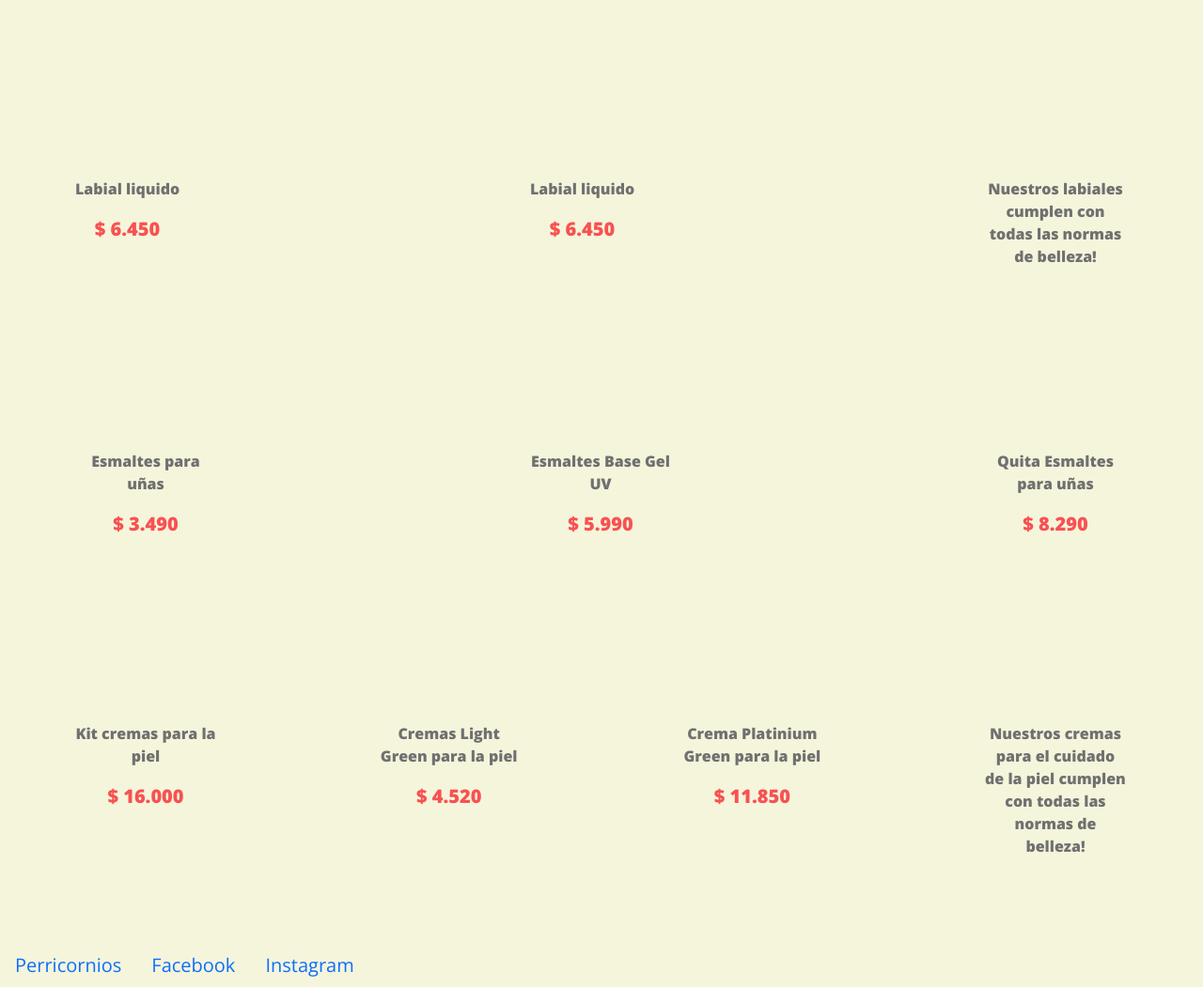
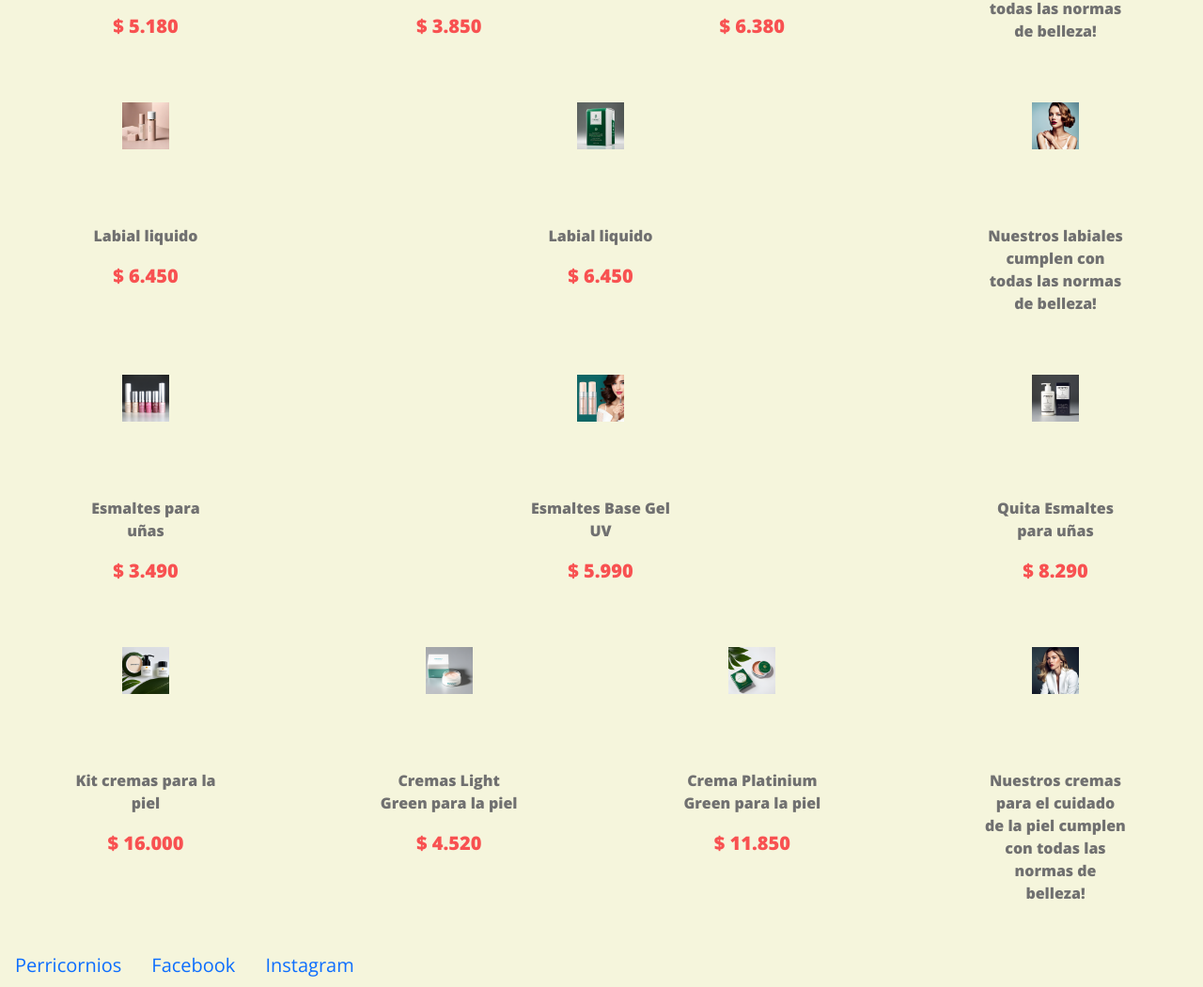
Before and after one commit to CodeSystem2022/E-commerce-Perricentro, a website: page Recursos/Pagina_Referencia/html/Productos_Perricentro.html in a window 1280 px wide. Shown: the part 387-1438 px from the top of the page at 94% size. Drawn offline with nearby package versions, Linux system fonts and the light colour scheme.

Commit message:
Actualizo Pagina_Referencia
Actualizo:

Productos_Perricentro-html

```diff
--- a/Recursos/Pagina_Referencia/html/Productos_Perricentro.html
+++ b/Recursos/Pagina_Referencia/html/Productos_Perricentro.html
@@ -103,28 +103,28 @@
                 <div class="fila">
                     <div class="item" onclick="cargar(this)">
                         <div class="contenedor-foto">
-                            <img src="img/artculoscosmticosecommerceperricentro/Hair_care_1.PNG" alt="">
+                            <img src="img/Hair_care_1.PNG" alt="">
                         </div>
                         <p class="descripcion">Serum para el Cabello</p>
                         <span class="precio">$ 5.180</span>
                     </div>
                     <div class="item" onclick="cargar(this)">
                         <div class="contenedor-foto">
-                            <img src="img/artculoscosmticosecommerceperricentro/Hair_care_2.PNG" alt="">
+                            <img src="img/Hair_care_2.PNG" alt="">
                         </div>
                         <p class="descripcion">Aceite para el Cabello</p>
                         <span class="precio">$ 3.850</span>
                     </div>
                     <div class="item" onclick="cargar(this)">
                         <div class="contenedor-foto">
-                            <img src="img/artculoscosmticosecommerceperricentro/Hair_care_3.PNG" alt="">
+                            <img src="img/Hair_care_3.PNG" alt="">
                         </div>
                         <p class="descripcion">Elixir Argan para el Cabello</p>
                         <span class="precio">$ 6.380</span>
                     </div>
                     <div class="item">
                         <div class="contenedor-foto">
-                            <img src="img/artculoscosmticosecommerceperricentro/Hair_care_model.PNG" alt="">
+                            <img src="img/Hair_care_model.PNG" alt="">
                         </div>
                         <p class="descripcion">Nuestras cremas cumplen con todas las normas de belleza!</p>
                     </div>
@@ -132,21 +132,21 @@
                 <div class="fila">
                     <div class="item" onclick="cargar(this)">
                         <div class="contenedor-foto">
-                            <img src="img/artculoscosmticosecommerceperricentro/Lips_care_1.PNG" alt="">
+                            <img src="img/Lips_care_1.PNG" alt="">
                         </div>
                         <p class="descripcion">Labial liquido</p>
                         <span class="precio">$ 6.450</span>
                     </div>
                     <div class="item" onclick="cargar(this)">
                         <div class="contenedor-foto">
-                            <img src="img/artculoscosmticosecommerceperricentro/Lips_care_2.PNG" alt="">
+                            <img src="img/Lips_care_2.PNG" alt="">
                         </div>
                         <p class="descripcion">Labial liquido</p>
                         <span class="precio">$ 6.450</span>
                     </div>
                     <div class="item">
                         <div class="contenedor-foto">
-                            <img src="img/artculoscosmticosecommerceperricentro/Lips_care_model.PNG" alt="">
+                            <img src="img/Lips_care_model.PNG" alt="">
                         </div>
                         <p class="descripcion">Nuestros labiales cumplen con todas las normas de belleza!</p>
                     </div>
@@ -154,21 +154,21 @@
                 <div class="fila">
                     <div class="item" onclick="cargar(this)">
                         <div class="contenedor-foto">
-                            <img src="img/artculoscosmticosecommerceperricentro/Nails_care_1.PNG" alt="">
+                            <img src="img/Nails_care_1.PNG" alt="">
                         </div>
                         <p class="descripcion">Esmaltes para uñas</p>
                         <span class="precio">$ 3.490</span>
                     </div>
                     <div class="item" onclick="cargar(this)">
                         <div class="contenedor-foto">
-                            <img src="img/artculoscosmticosecommerceperricentro/Nails_care_2.PNG" alt="">
+                            <img src="img/Nails_care_2.PNG" alt="">
                         </div>
                         <p class="descripcion">Esmaltes Base Gel UV</p>
                         <span class="precio">$ 5.990</span>
                     </div>
                     <div class="item" onclick="cargar(this)">
                         <div class="contenedor-foto">
-                            <img src="img/artculoscosmticosecommerceperricentro/Nails_care_3.PNG" alt="">
+                            <img src="img/Nails_care_3.PNG" alt="">
                         </div>
                         <p class="descripcion">Quita Esmaltes para uñas</p>
                         <span class="precio">$ 8.290</span>
@@ -177,28 +177,28 @@
                 <div class="fila">
                     <div class="item" onclick="cargar(this)">
                         <div class="contenedor-foto">
-                            <img src="img/artculoscosmticosecommerceperricentro/Skin_Care_1.PNG" alt="">
+                            <img src="img/Skin_Care_1.PNG" alt="">
                         </div>
                         <p class="descripcion">Kit cremas para la piel</p>
                         <span class="precio">$ 16.000</span>
                     </div>
                     <div class="item" onclick="cargar(this)">
                         <div class="contenedor-foto">
-                            <img src="img/artculoscosmticosecommerceperricentro/Skin_care_2.PNG" alt="">
+                            <img src="img/Skin_care_2.PNG" alt="">
                         </div>
                         <p class="descripcion">Cremas Light Green para la piel</p>
                         <span class="precio">$ 4.520</span>
                     </div>
                     <div class="item" onclick="cargar(this)">
                         <div class="contenedor-foto">
-                            <img src="img/artculoscosmticosecommerceperricentro/Skin_care_3.PNG" alt="">
+                            <img src="img/Skin_care_3.PNG" alt="">
                         </div>
                         <p class="descripcion">Crema Platinium Green para la piel</p>
                         <span class="precio">$ 11.850</span>
                     </div>
                     <div class="item">
                         <div class="contenedor-foto">
-                            <img src="img/artculoscosmticosecommerceperricentro/Skin_Care_model.PNG" alt="">
+                            <img src="img/Skin_Care_model.PNG" alt="">
                         </div>
                         <p class="descripcion">Nuestros cremas para el cuidado de la piel cumplen con todas las normas de belleza!</p>
                     </div>
@@ -211,7 +211,7 @@
                     &#2715
                 </div>
                 <div class="info">
-                    <img src="img/artculoscosmticosecommerceperricentro/Hair_care_1.PNG" alt="" id="img">
+                    <img src="img/Hair_care_1.PNG" alt="" id="img">
                     <h2 id="modelo">Serum para el Cabello</h2>
                     <p id="descripcion">Descripcion...</p>
 
```
Also changed, not shown: Recursos/Pagina_Referencia/html/img/Hair_care_1.PNG (added), Recursos/Pagina_Referencia/html/img/Hair_care_2.PNG (added), Recursos/Pagina_Referencia/html/img/Hair_care_3.PNG (added), Recursos/Pagina_Referencia/html/img/Hair_care_model.PNG (added), Recursos/Pagina_Referencia/html/img/Lips_care_1.PNG (added), Recursos/Pagina_Referencia/html/img/Lips_care_2.PNG (added), Recursos/Pagina_Referencia/html/img/Lips_care_model.PNG (added), Recursos/Pagina_Referencia/html/img/Nails_care_1.PNG (added), Recursos/Pagina_Referencia/html/img/Nails_care_2.PNG (added), Recursos/Pagina_Referencia/html/img/Nails_care_3.PNG (added), Recursos/Pagina_Referencia/html/img/Perricentro_logo.png (added), Recursos/Pagina_Referencia/html/img/Skin_Care_1.PNG (added), Recursos/Pagina_Referencia/html/img/Skin_Care_model.PNG (added), Recursos/Pagina_Referencia/html/img/Skin_care_2.PNG (added), 1 more files, 3 other files.
